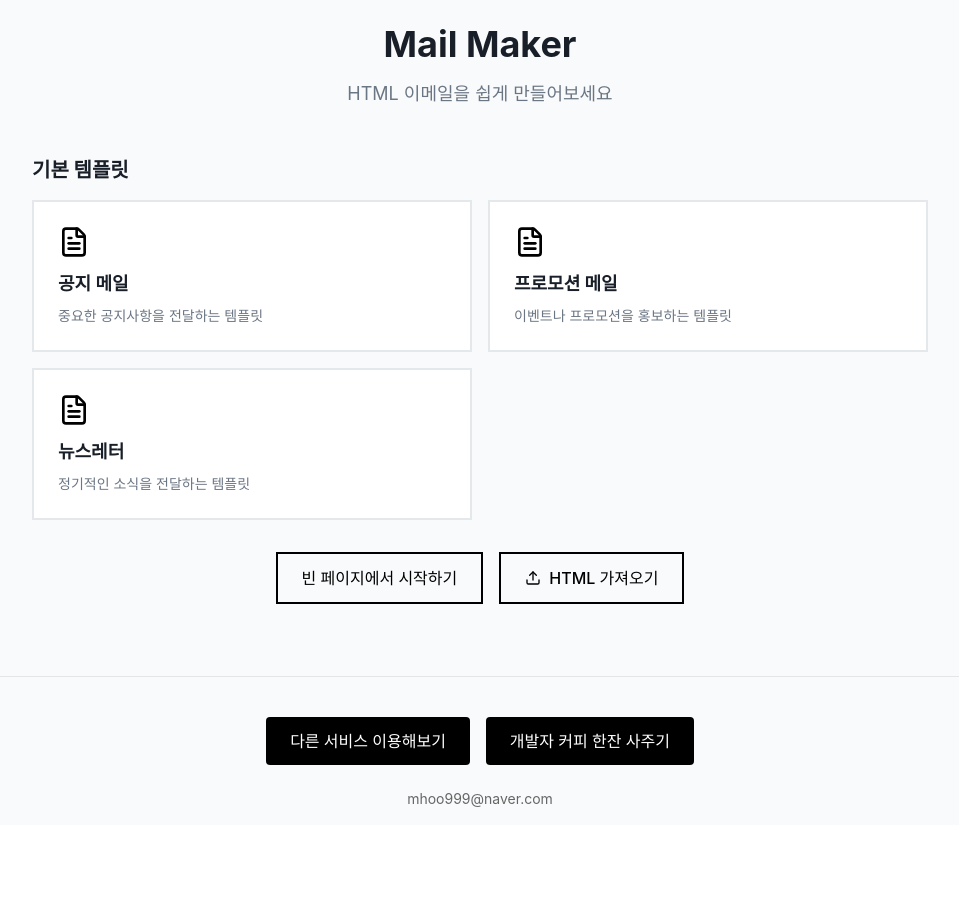
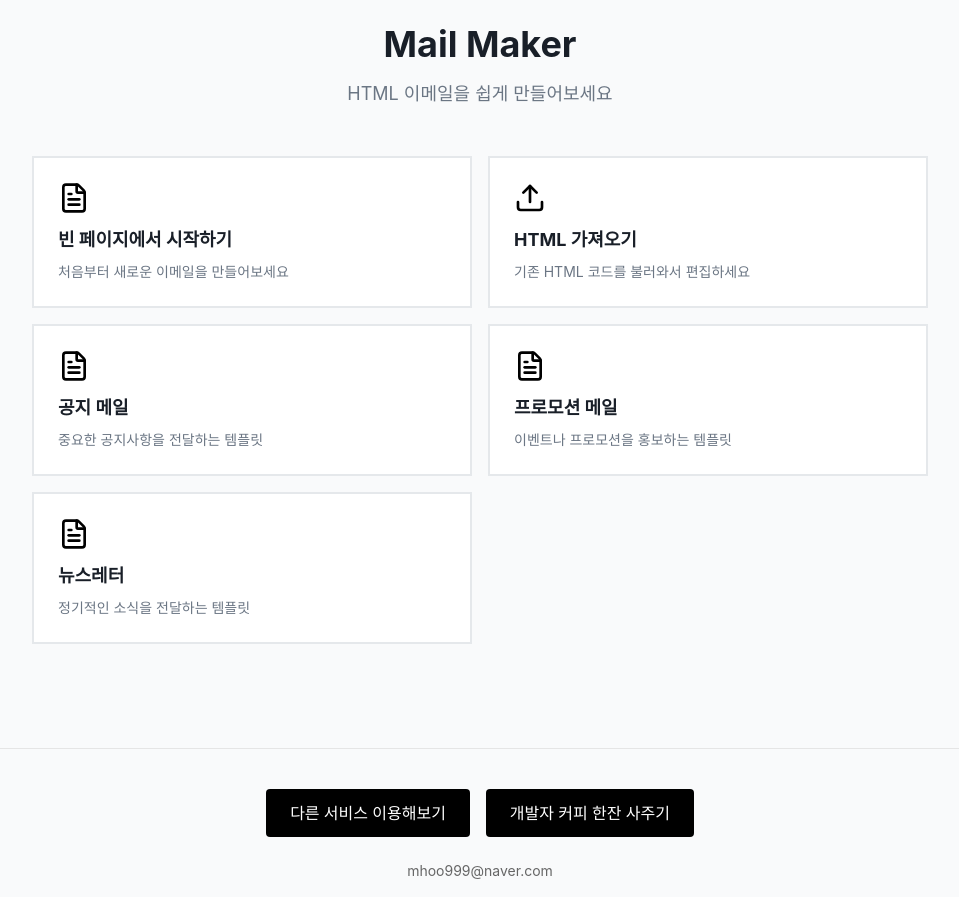
Before and after one commit to mhoo999/mail-maker, a Next.js app: page / in a window 1280 px wide. Shown: the whole page, without its empty margins (160-1119 px from the left). Before the commit the page ends 825 px from the top, so only its background shows below. Built offline with nearby package versions, Linux system fonts and the light colour scheme.

Commit message:
템플릿 선택 화면 레이아웃 개선 및 에디터 푸터 제거
- 에디터(메인 빌더 화면)에서 푸터 제거
- 기본 템플릿 타이틀 제거
- 빈 페이지에서 시작하기, HTML 가져오기 버튼을 템플릿과 같은 스타일로 상단에 배치

```diff
--- a/components/MailBuilder.tsx
+++ b/components/MailBuilder.tsx
@@ -197,8 +197,23 @@ export function MailBuilder() {
           </div>
 
           <div className="mb-8">
-            <h2 className="text-xl font-bold text-toss-gray-900 mb-4">기본 템플릿</h2>
             <div className="grid md:grid-cols-2 gap-4">
+              <button
+                onClick={startFromScratch}
+                className="bg-white p-6 border-2 border-toss-gray-300 hover:border-black transition-colors text-left"
+              >
+                <FileText className="w-8 h-8 text-black mb-3" />
+                <h3 className="text-lg font-bold text-toss-gray-900 mb-2">빈 페이지에서 시작하기</h3>
+                <p className="text-sm text-toss-gray-600">처음부터 새로운 이메일을 만들어보세요</p>
+              </button>
+              <button
+                onClick={() => setShowImportDialog(true)}
+                className="bg-white p-6 border-2 border-toss-gray-300 hover:border-black transition-colors text-left"
+              >
+                <Upload className="w-8 h-8 text-black mb-3" />
+                <h3 className="text-lg font-bold text-toss-gray-900 mb-2">HTML 가져오기</h3>
+                <p className="text-sm text-toss-gray-600">기존 HTML 코드를 불러와서 편집하세요</p>
+              </button>
               {TEMPLATES.map((template) => (
                 <button
                   key={template.id}
@@ -241,24 +256,6 @@ export function MailBuilder() {
               </div>
             </div>
           )}
-
-          <div className="text-center">
-            <div className="flex items-center justify-center gap-4">
-              <button
-                onClick={startFromScratch}
-                className="px-6 py-3 border-2 border-black text-black hover:bg-black hover:text-white font-medium transition-colors"
-              >
-                빈 페이지에서 시작하기
-              </button>
-              <button
-                onClick={() => setShowImportDialog(true)}
-                className="flex items-center gap-2 px-6 py-3 border-2 border-black text-black hover:bg-black hover:text-white font-medium transition-colors"
-              >
-                <Upload className="w-4 h-4" />
-                HTML 가져오기
-              </button>
-            </div>
-          </div>
           </div>
         </div>
 
@@ -435,31 +432,6 @@ export function MailBuilder() {
       </div>
       </div>
 
-      {/* 푸터 */}
-      <footer className="mt-auto pt-10 pb-4 border-t border-[#e5e5e5] text-center bg-toss-gray-100">
-        <div className="flex flex-col md:flex-row gap-4 justify-center mb-6 px-6">
-          <a
-            href="https://hoons-service-archive.vercel.app"
-            target="_blank"
-            rel="noopener noreferrer"
-            className="inline-block px-6 py-3 bg-black hover:bg-[#333333] text-white font-medium transition-colors rounded md:w-auto w-full"
-          >
-            다른 서비스 이용해보기
-          </a>
-          <a
-            href="https://need-coffee.vercel.app"
-            target="_blank"
-            rel="noopener noreferrer"
-            className="inline-block px-6 py-3 bg-black hover:bg-[#333333] text-white font-medium transition-colors rounded md:w-auto w-full"
-          >
-            개발자 커피 한잔 사주기
-          </a>
-        </div>
-        <div className="text-[#666666] text-sm">
-          mhoo999@naver.com
-        </div>
-      </footer>
-
       {/* 템플릿 저장 다이얼로그 */}
       {showSaveDialog && (
         <div className="fixed inset-0 bg-black bg-opacity-50 flex items-center justify-center z-50 p-4">
```
